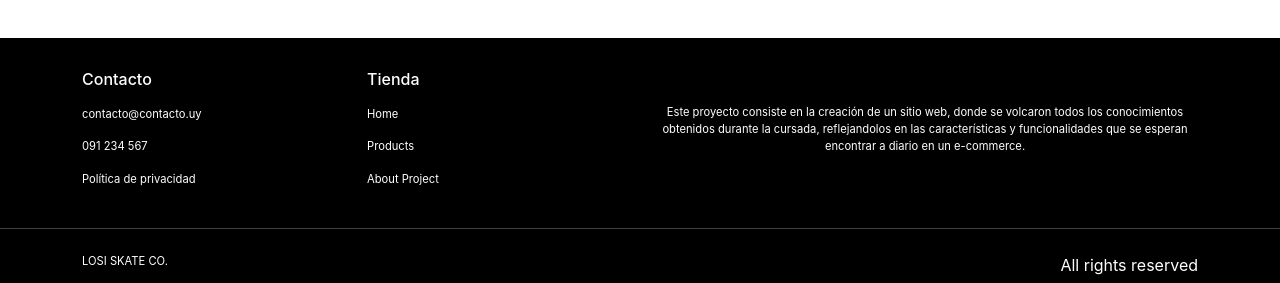
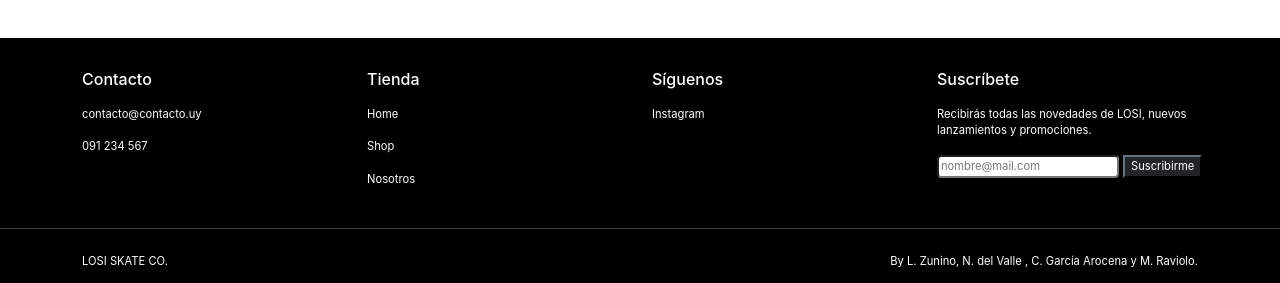
Before and after one commit to NicolasDelValle/e-comerce_front-end, a React (Create React App) app: page / in a window 1280 px wide. Shown: the part 1101-1384 px from the top of the page. Built offline with nearby package versions, Linux system fonts and the light colour scheme; no server answers.

Commit message:
Modificaciones Footer

```diff
--- a/src/components/Footer.jsx
+++ b/src/components/Footer.jsx
@@ -11,7 +11,6 @@ function Footer() {
 							<h6 className="mb-3">Contacto</h6>
 							<p>contacto@contacto.uy</p>
 							<p>091 234 567</p>
-              <p>Política de privacidad</p>
 						</div>
 						<div className="col-md-3 col-6 text-start">
 							<h6 className="mb-3">Tienda</h6>
@@ -20,29 +19,50 @@ function Footer() {
 									Home
 								</Link>
 								<Link to={"/shop"} className="d-block text-white mb-3">
-                  Products
+									Shop
 								</Link>
 								<Link to={"/aboutproject"} className="d-block text-white mb-3">
-                  About Project
+									Nosotros
 								</Link>
 							</div>
 						</div>
-            <div className="col-md-6 col d-flex align-items-center">
+						<div className="col-md-3 col-6 text-start">
+							<h6 className="mb-3">Síguenos</h6>
+							<div className="text-start text-start">
+								<a href="https://www.instagram.com/losi_skateboards/">Instagram</a>
+							</div>
+						</div>
+						<div className="col-md-3 col-6 ms-auto text-start">
+							<h6 className="mb-3">Suscríbete</h6>
 							<p>
-                Este proyecto consiste en la creación de un sitio web, donde se
-                volcaron todos los conocimientos obtenidos durante la cursada,
-                reflejandolos en las características y funcionalidades que se
-                esperan encontrar a diario en un e-commerce.
+								Recibirás todas las novedades de LOSI, nuevos lanzamientos y
+								promociones.
 							</p>
+							<div className="d-flex">
+								<input type="email" placeholder="nombre@mail.com" className="rounded" />
+								<button className="btn-dark ms-1">Suscribirme</button>
+							</div>
 						</div>
 					</div>
 				</div>
 				<hr />
 				<div className="container">
 					<div className="d-flex justify-content-between  pt-2">
-            <p className="">LOSI SKATE CO.</p>
+						<p>LOSI SKATE CO.</p>
 
-            <p className="mb-0 fs-6">All rights reserved</p>
+						<p>
+							By <a href="https://www.linkedin.com/in/luis-zunino/">L. Zunino</a>,
+							<a href="https://www.linkedin.com/in/nico-del-valle-dev/">
+								{" "}
+								N. del Valle{" "}
+							</a>
+							,
+							<a href="https://www.linkedin.com/in/carlos-garcia-arocena-fernandez/">
+								{" "}
+								C. García Arocena{" "}
+							</a>
+							y <a href="https://www.linkedin.com/in/mauroraviolo/"> M. Raviolo</a>.
+						</p>
 					</div>
 				</div>
 			</div>
```
Lines whose indentation alone changed are shown as unchanged.
